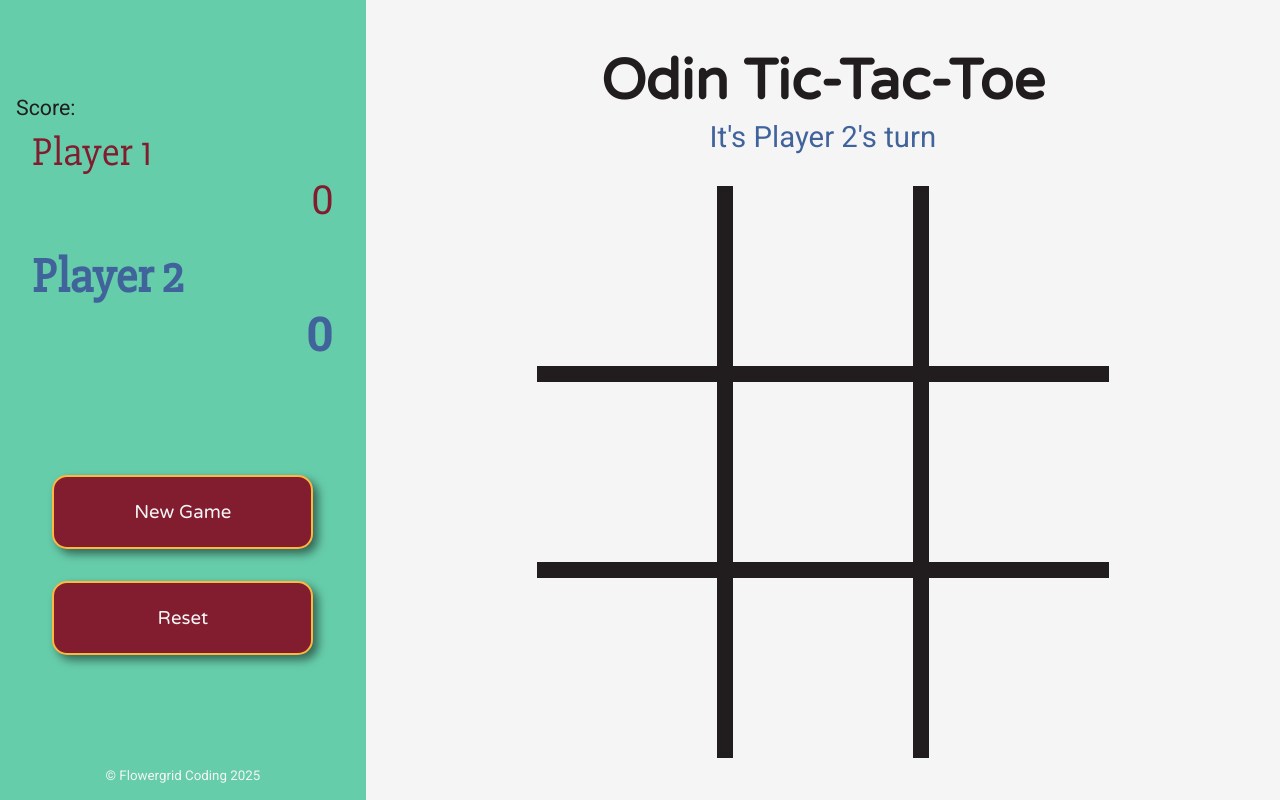
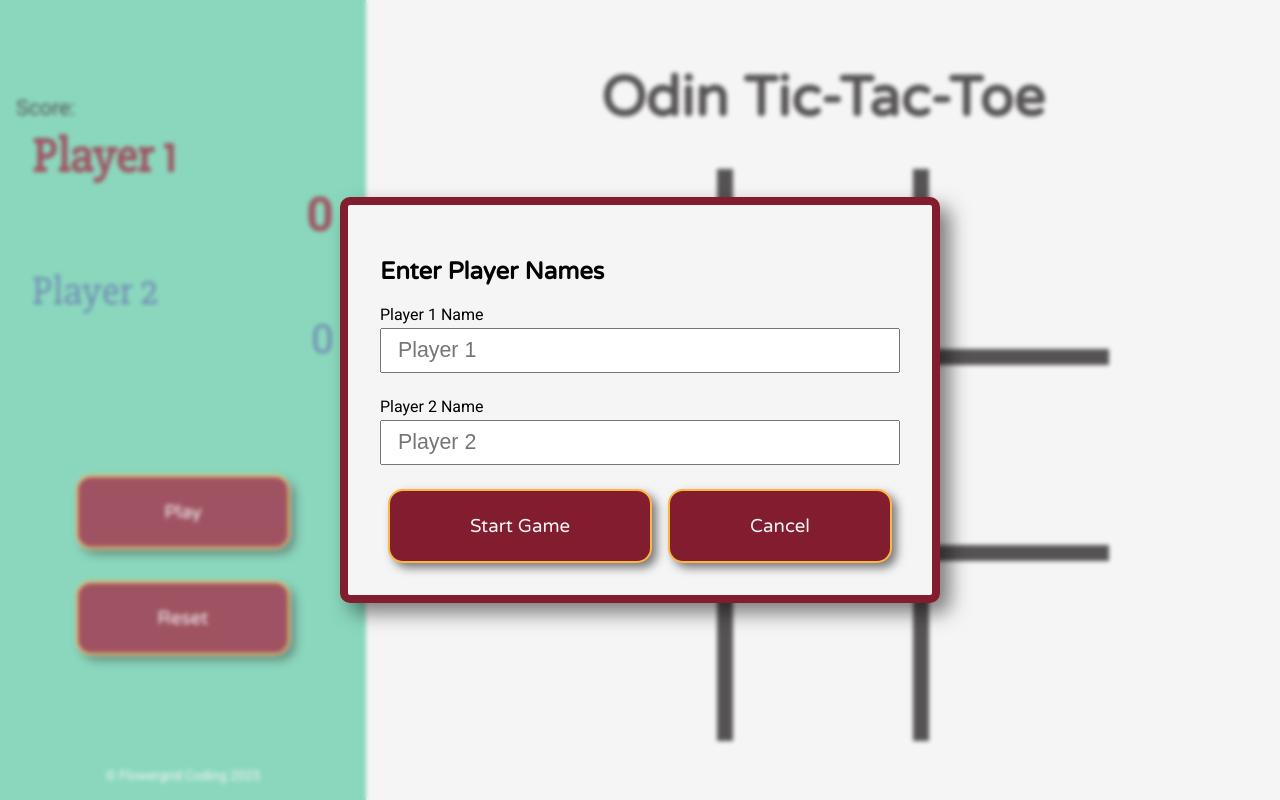
Before and after one commit to FlowerGrid/odin-tic-tac-toe, a plain HTML site: page tic-tac-toe.html in a window 1280 px wide. Drawn offline with Linux system fonts and the light colour scheme.

Commit message:
Let Players pick their own names

```diff
--- a/static/styles.css
+++ b/static/styles.css
@@ -4,6 +4,7 @@ html, body {
     padding: 0;
     margin: 0;
     cursor: default;
+    position: relative;
 }
 
 h1 {
@@ -11,6 +12,10 @@ h1 {
     font-size: 42pt;
     margin-bottom: 5px;
     color: #211d1e;
+}
+
+h2 {
+    font-family: "Varela Round", sans-serif;
 }
 
 #main-frame {
@@ -87,6 +92,9 @@ h1 {
 
 .player-name {
     font-family: "Slabo 27px", serif;
+    display: flex;
+    justify-content: space-between;
+    align-items: center;
 }
 
 .my-turn {
@@ -120,6 +128,32 @@ h1 {
     justify-content: center;
     flex-direction: column;
     align-items: center;
+    /* position: relative; */
+}
+
+#name-entry-window {
+    /* position: absolute; */
+    /* top: 50%;
+    left: 50%;
+    transform: translate(-50%, -50%); */
+    min-height: 300px;
+    min-width: 600px;
+    box-sizing: border-box;
+    display: flex;
+    flex-direction: column;
+    align-items: stretch;
+    padding: 2rem;
+    background-color: #F5F5F5;
+    border: #821d30 8px solid;
+    border-radius: 10px;
+    box-shadow: 10px 10px 20px rgba(0, 0, 0, 0.5);
+}
+
+#name-entry-window input {
+    font-size: 16pt;
+    padding: .5rem 1rem;
+    margin-bottom: 24px;
+    margin-top: 4px;
 }
 
 #game-board {
@@ -162,10 +196,6 @@ h1 {
     color: #41639b;
 }
 
-#winner-announcement {
-    display: none;
-}
-
 .blue {
     color: #41639b;
 }
@@ -173,3 +203,35 @@ h1 {
 .red {
     color: #821d30;
 }
+
+
+
+.popup-container {
+    position: fixed;
+
+    top: 0;
+    left: 0;
+    height: 100vh;
+    width: 100vw;
+
+    display: flex;
+    justify-content: center;
+    align-items: center;
+
+    background-color: #F5F5F540;
+    backdrop-filter: blur(2px);
+    /* z-index: 9999; */
+}
+
+.popup-btns {
+    display: flex;
+    justify-content: space-around;
+}
+
+.popup-btns .control-item {
+    /* padding: 12px; */
+}
+
+.hidden-element {
+    display: none;
+}
--- a/static/ticTacToe.js
+++ b/static/ticTacToe.js
@@ -49,6 +49,8 @@ const pubsub = {
     const p1Element = document.querySelector('#player1');
     const p2Element = document.querySelector('#player2');
     const turnMsgElement = document.querySelector('.turn-msg');
+    const popupElement = document.querySelector('.popup-container')
+    const nameEntryElementBtnsContainer = document.querySelector('.popup-btns');
 
     // Listenters
     gameBoardElement.addEventListener('click', (event) => {
@@ -69,10 +71,34 @@ const pubsub = {
         if(target.id === 'new-game-btn') {
             pubsub.publish('btnPressed', 'newGame');
         } else if (target.id === 'reset-btn') {
+            popupElement.classList.toggle('hidden-element');
             pubsub.publish('btnPressed', 'reset');
         }
 
     });
+
+    nameEntryElementBtnsContainer.addEventListener('mousedown', (event) => {
+        let target = event.target;
+        target.classList.toggle('btn-dwn');
+    })
+
+    nameEntryElementBtnsContainer.addEventListener('mouseup', (event) => {
+        let target = event.target;
+        target.classList.toggle('btn-dwn');
+
+        if (target.id === 'cancel-btn') {
+            popupElement.classList.toggle('hidden-element')
+        } else if (target.id === 'start-game') {
+            let playerNames = {};
+            let nameEntries = popupElement.querySelectorAll('input')
+            nameEntries.forEach((name) => {
+                pNum = name.dataset.playerNum;
+                playerNames[`${pNum}`] = name.value;
+            })
+            pubsub.publish('btnPressed', playerNames);
+            popupElement.classList.toggle('hidden-element');
+        }
+    })
 
     const markSpace = (board) => {
         for (let i = 0; i < board.length; i++){
@@ -98,17 +124,6 @@ const pubsub = {
         markSpace(board)
     }
     pubsub.subscribe('boardChanged', handleBoardChange);
-
-
-    // function winHandler(players) {
-    //     players.forEach((player) => {
-    //         updateScore(player);
-    //         if (player.getTurn()) {
-    //             turnMsgElement.textContent = `${player.getName()} WINS!!!`;
-    //         }
-    //     })
-    // }
-    // pubsub.subscribe('win', winHandler);
 
     function endGameHandler(data) {
         if (typeof data === 'string') {
@@ -171,7 +186,7 @@ const pubsub = {
 // Game Handler
 (function game() {
 
-    let gameOn = true;
+    let gameOn = false;
     const player1 = createPlayer('Player 1', 1, 'x', false);
     const player2 = createPlayer('Player 2', 2, 'o', false);
     const players = [player1, player2]
@@ -195,7 +210,7 @@ const pubsub = {
         return currentPlayer
     }
 
-    currentPlayer = coinToss();
+    // currentPlayer = coinToss();
 
 
     // Ordered to favor center indices as having a higher chance of being included
@@ -248,6 +263,7 @@ const pubsub = {
         const getTurn = () => {return isTurn}
         const getplayerId = () => {return playerId}
 
+        const setName = (newName) => {return name = newName}
         const setScore = () => {
             score++;
             return score
@@ -260,7 +276,7 @@ const pubsub = {
             return score
         }
 
-        return {getName, getMark, getScore, getplayerId, setScore, getTurn, setTurn, resetTurn, resetScore}
+        return {getName, getMark, getScore, getplayerId, setName, setScore, getTurn, setTurn, resetTurn, resetScore}
     }
 
 
@@ -324,12 +340,8 @@ const pubsub = {
     function win() {
         console.log(`${currentPlayer.getName()} wins!`);
         currentPlayer.setScore();
-        // pubsub.publish('win', players);
         gameOn = false;
         pubsub.publish('gameEnd', players);
-
-        // TODO:
-        // Disable click event on board
     }
 
 
@@ -344,11 +356,14 @@ const pubsub = {
         }
     }
 
-    function resetGame() {
+    function resetGame(playerNamesObj) {
         clearedBoard = gameBoard.clearBoard();
         for (let player of players){
             player.resetScore();
+            pIdStr = player.getplayerId().toString()
+            player.setName(playerNamesObj[pIdStr])
         }
+        gameOn = true;
     }
 
     // Pubsub Subscriptions
@@ -358,8 +373,8 @@ const pubsub = {
 
 
     function handleButtonPresses(data) {
-        if (data === 'reset'){
-            resetGame();
+        if (typeof data === 'object'){
+            resetGame(data);
             pubsub.publish('gameStateChange', {clearedBoard, players})
         } else if (data === 'newGame') {
             clearedBoard = gameBoard.clearBoard()
--- a/tic-tac-toe.html
+++ b/tic-tac-toe.html
@@ -14,7 +14,19 @@
   <title>Odin Tic Tac Toe</title>
 </head>
 <body>
-  <div id="winner-announcement"></div>
+  <div class="popup-container">
+    <div id="name-entry-window">
+      <h2>Enter Player Names</h2>
+      <label for="player-1-name">Player 1 Name</label>
+      <input type="text" class="player-name-entry" id="player-1-name" data-player-num="1" maxlength="20" placeholder="Player 1"></input>
+      <label for="player-2-name">Player 2 Name</label>
+      <input type="text" class="player-name-entry" id="player-2-name" data-player-num="2" maxlength="20" placeholder="Player 2"></input>
+      <div class="popup-btns">
+        <div class="control-item" id="start-game">Start Game</div>
+        <div class="control-item" id="cancel-btn">Cancel</div>
+      </div>
+    </div>
+  </div>
   <div id="main-frame">
     <!-- menu -->
     <div id="menu-panel">
@@ -32,7 +44,7 @@
           </div>
         </div>
         <div class="game-controls">
-          <div class="control-item btn-up" id="new-game-btn">New Game</div>
+          <div class="control-item btn-up" id="new-game-btn">Play</div>
           <div class="control-item btn-up" id="reset-btn">Reset</div>
         </div>
       </div>
```
